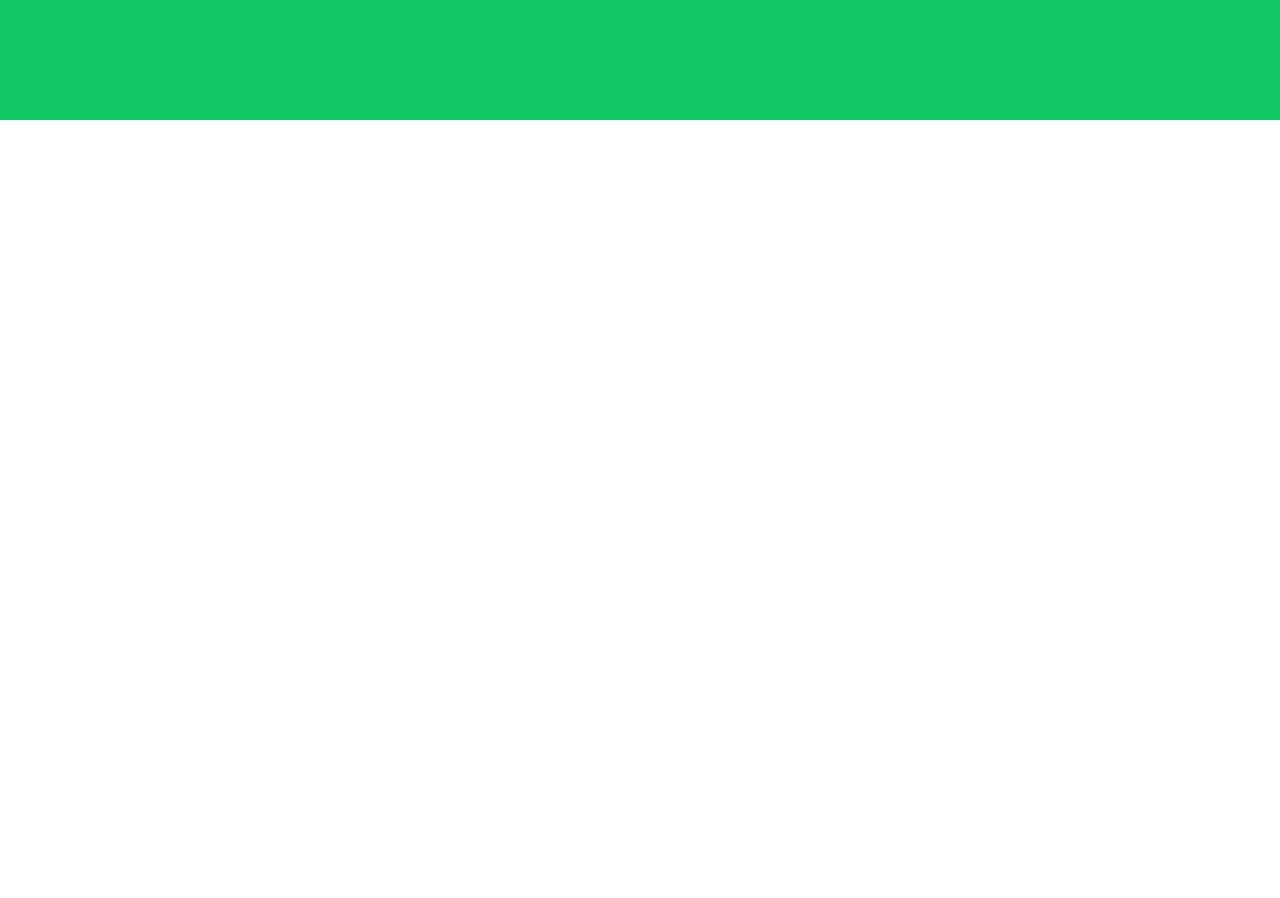
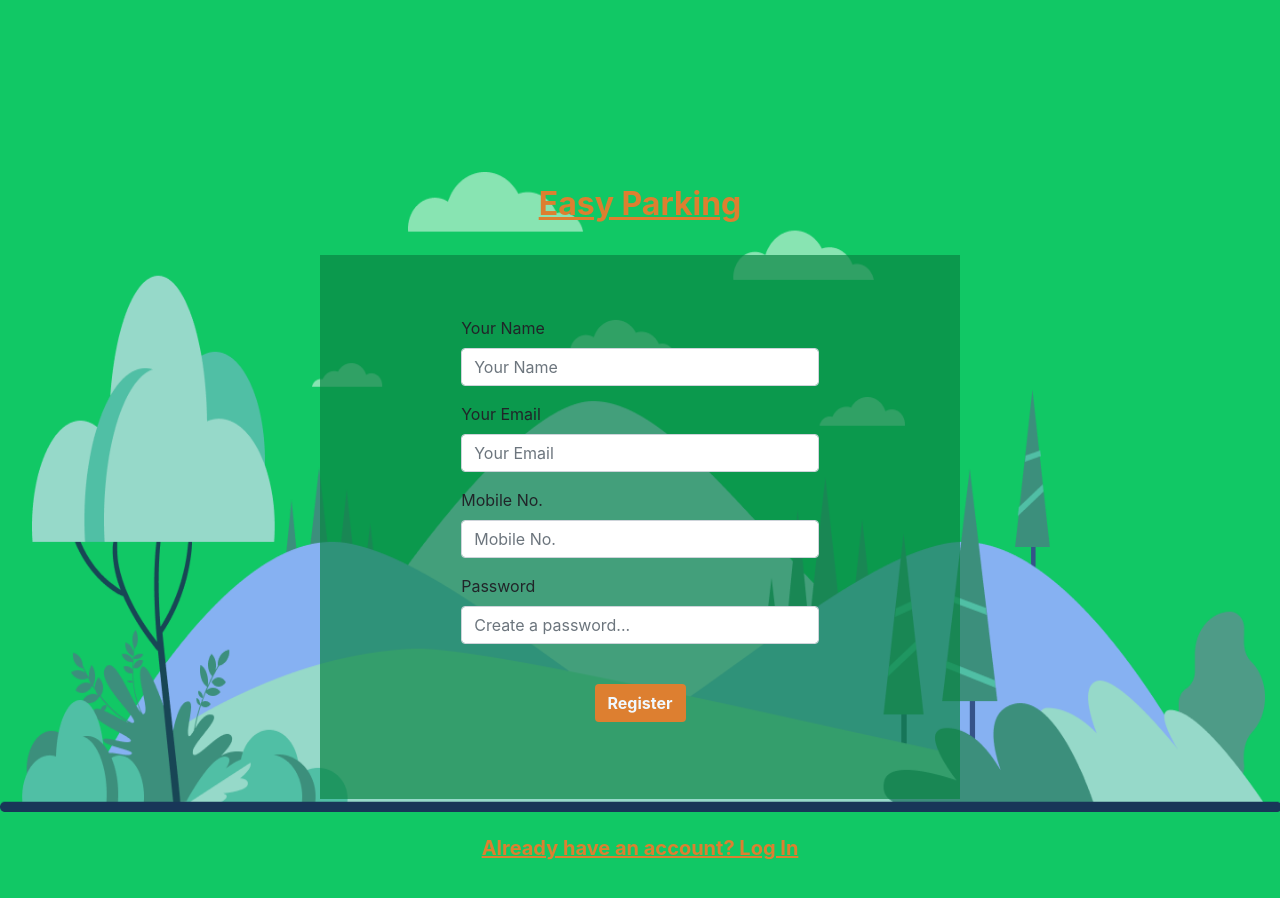
Before and after one commit to mohnishlokhande/InOut-2020, a React (Create React App) app: page / in a window 1280 px wide. Shown: the part 680-1578 px from the top of the page. Before the commit the page ends 800 px from the top, so only its background shows below. Built offline with nearby package versions, Linux system fonts and the light colour scheme.

Commit message:
registerPg_basic

```diff
--- a/src/component/Main.js
+++ b/src/component/Main.js
@@ -1,5 +1,6 @@
 import React, {Component} from 'react';
 import Home from './HomePg/HomePg';
+import Register from './Register/Register';
 
 import { Switch,Route, Redirect } from 'react-router-dom';
 
@@ -7,7 +8,8 @@
     render(){
         return(
             <div>
-                <Home/>
+                 <Home/>
+                <Register/>
             </div>
         );
     }
--- /dev/null
+++ b/src/component/Register/Register.css
@@ -0,0 +1,49 @@
+
+.mainContainer{
+    background-color: #11C865;
+    display: flex;
+    justify-content: center;
+    align-items: center;
+    height: 100vh;
+    flex-direction: column;
+
+}
+.backphoto{
+    background-image: url(./backPhoto.png);
+    background-position: center;
+    background-repeat: no-repeat;
+    background-size: 100% 100%;
+    height: 80vh;
+    width: 100vw;
+    display: flex;
+    justify-content: center;
+    align-items: center;
+    flex-direction: column;
+}
+.regiBox{
+    background-color: #0a8543b0;
+    display: flex;
+    align-items: center;
+    justify-content: center;
+    height: 68vh;
+    width: 50vw;
+    /* backdrop-filter: blur(4px); */
+}
+.headingReg{
+    color: #DD7F30;
+    font-weight: bold;
+    /* text-decoration-line: underline; */
+    text-decoration: underline;
+}
+.btnReg{
+    color: aliceblue;
+    font-weight: bold;
+    background-color: #DD7F30;
+}
+
+@media only screen and (max-width: 769px){
+    .regiBox{
+        width: 100vw;
+    }
+
+}
--- /dev/null
+++ b/src/component/Register/Register.js
@@ -0,0 +1,84 @@
+import React, {Component} from 'react';
+import {Form, FormGroup, Label, Input,Col, FormFeedback, Row } from 'reactstrap';
+ import './Register.css';
+
+
+export default class Register extends Component{
+
+
+    render(){
+        return(
+            <div className="mainContainer">
+                <div className="backphoto">
+                <div>
+                    <h2 className="headingReg">Easy Parking</h2>
+                </div>
+                <br/>
+                <div className="regiBox">
+                    <Form>
+                        <FormGroup className="col-md-12">
+                            <Row>
+                            <Label htmlFor ="name">Your Name</Label>
+
+                                <Input type="text" id="name" name="name"
+                                    placeholder="Your Name" />
+
+                            </Row>
+                        </FormGroup>
+                        <FormGroup className="col-md-12">
+                            <Row>
+                            <Label htmlFor ="email">Your Email</Label>
+
+                                <Input type="email" id="email" name="email"
+                                    placeholder="Your Email" />
+                            </Row>
+                        </FormGroup>
+
+
+                        <FormGroup className="col-md-12">
+                            <Row>
+                            <Label htmlFor ="mobileNo">Mobile No.</Label>
+
+                                <Input type="tel" id="mobileNo" name="mobileNo"
+                                    placeholder="Mobile No."/>
+
+                            </Row>
+                        </FormGroup>
+
+                        <FormGroup className="col-md-12">
+                            <Row>
+                            <Label htmlFor ="password">Password</Label>
+
+                                <Input type="password" id="password" name="password"
+                                    placeholder="Create a password..."/>
+
+                            </Row>
+                        </FormGroup>
+                        {/* <FormGroup>
+                            <Label htmlFor ="message" md={2}>Message</Label>
+                            <Col md={12}>
+                                <Input type="textarea" id="message" name="message"
+                                    rows="12" />
+
+                            </Col>
+                        </FormGroup> */}
+                        <br/>
+                        <FormGroup row>
+                            <Col className="feedButton">
+                                <button type="button" className="btn btnReg">
+                                    Register
+                                </button>
+                            </Col>
+                        </FormGroup>
+                    </Form>
+                </div>
+                </div>
+                <br/>
+                <div>
+                    <h5 className="headingReg">Already have an account? Log In</h5>
+                </div>
+
+            </div>
+        );
+    }
+}
```
Also changed, not shown: src/component/Register/backPhoto.png (added).
